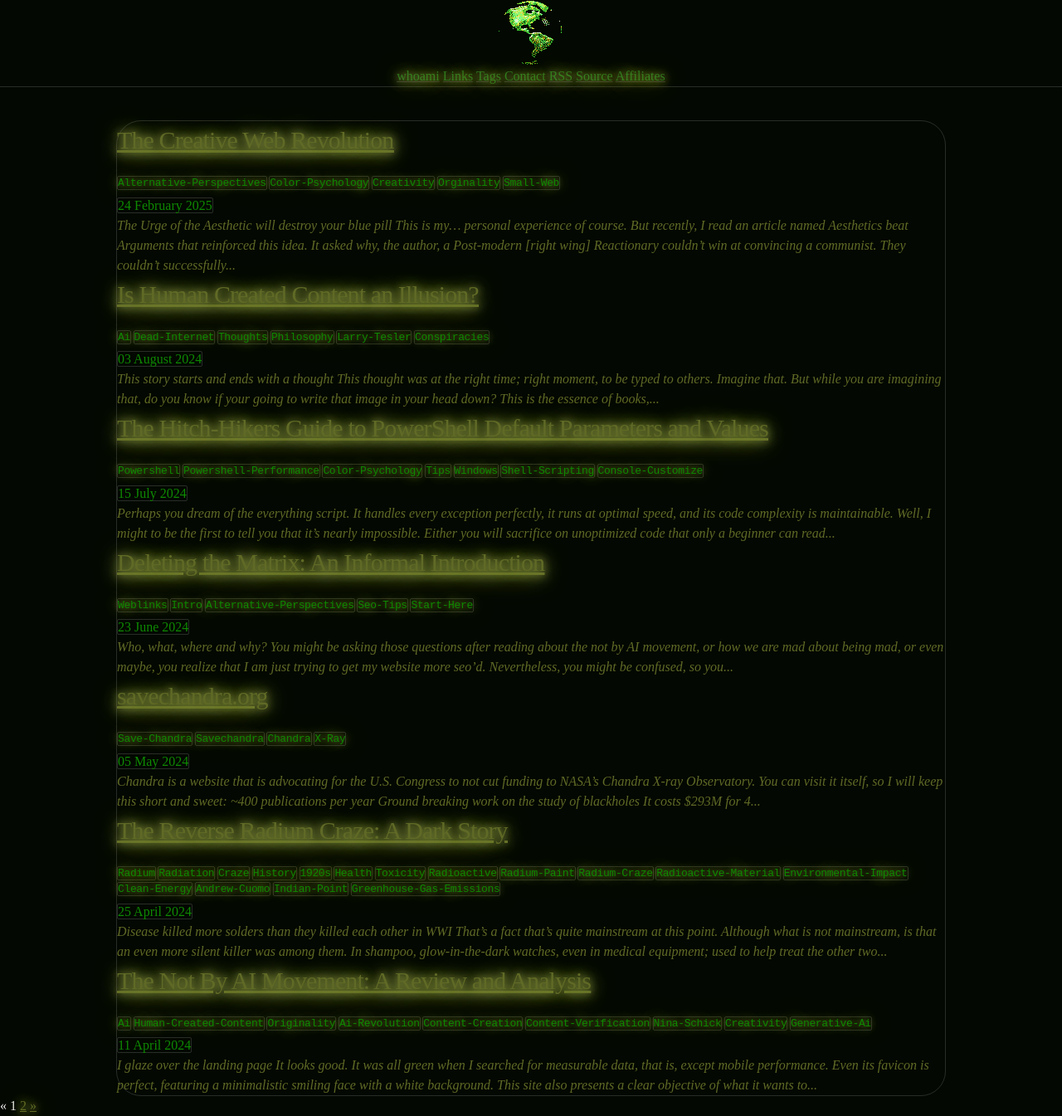
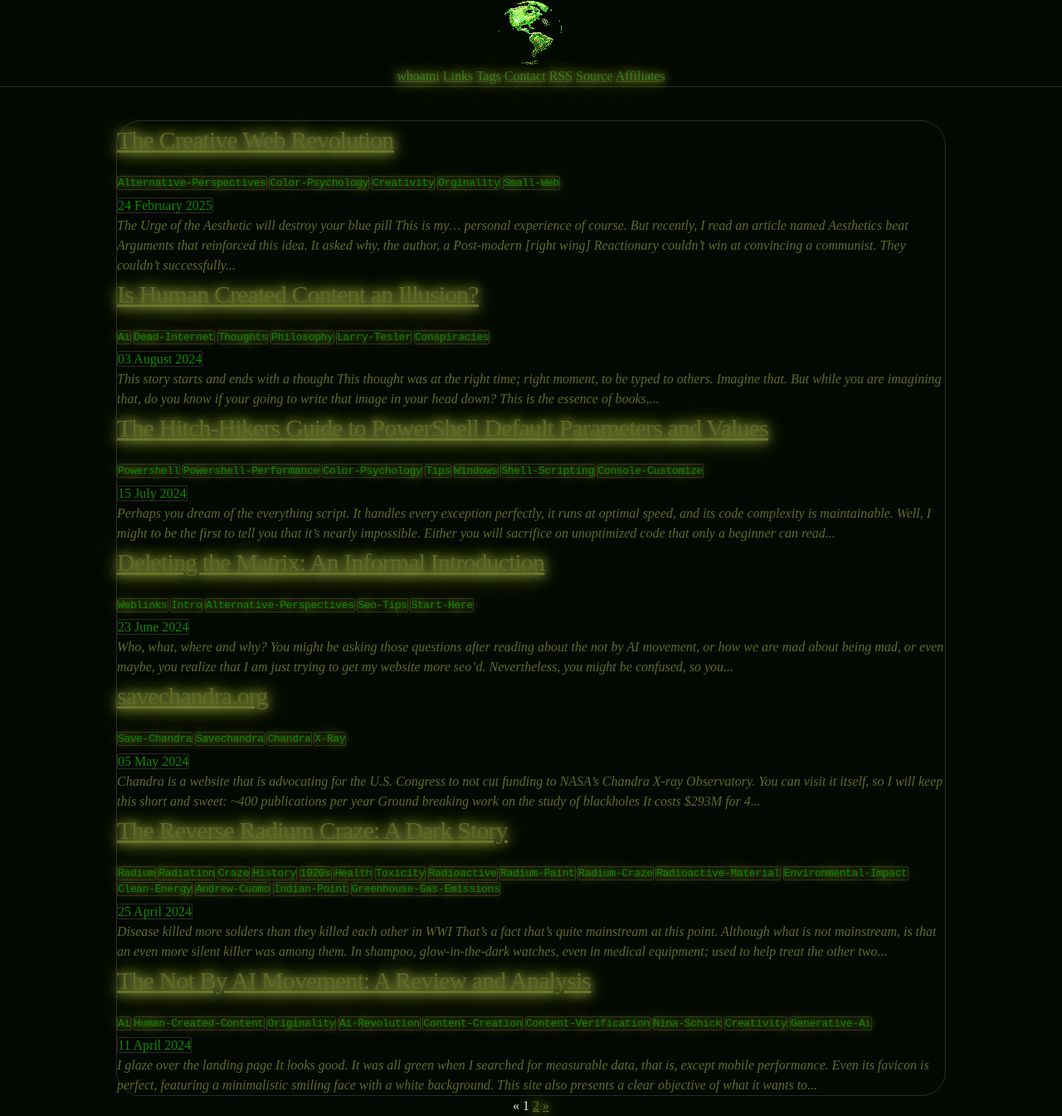
Before and after one commit to CamoCatX/camocatx.github.io, a Jekyll site: the page built from index.html, in a window 1280 px wide. Shown: the whole page at 83% size. Built offline with Jekyll 4.4.1, drawn with Linux system fonts in a browser that asks for light colours; the list of posts is cut into pages by our own code.

Commit message:
Update default.html

```diff
--- a/_layouts/default.html
+++ b/_layouts/default.html
@@ -13,7 +13,7 @@ layout: compress
       </section>
     </div>
   {% if paginator.total_pages > 1 %}
-  <div style="align-self: center;margin-top: auto">
+  <div style="text-align: center">
     {% if paginator.previous_page == 1 %}
     <a rel="prev" href="{{ '/' | prepend: site.baseurl | replace: '//', '/' }}">&laquo;</a>
     {% elsif paginator.previous_page%}
```
